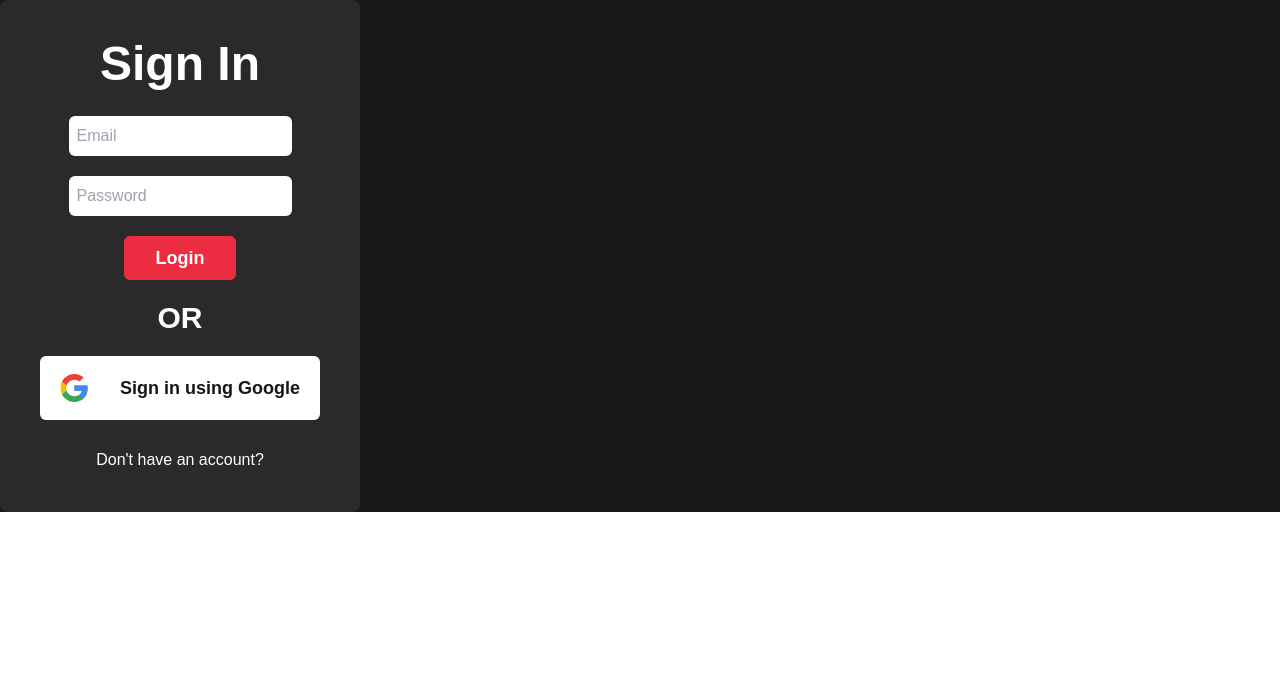
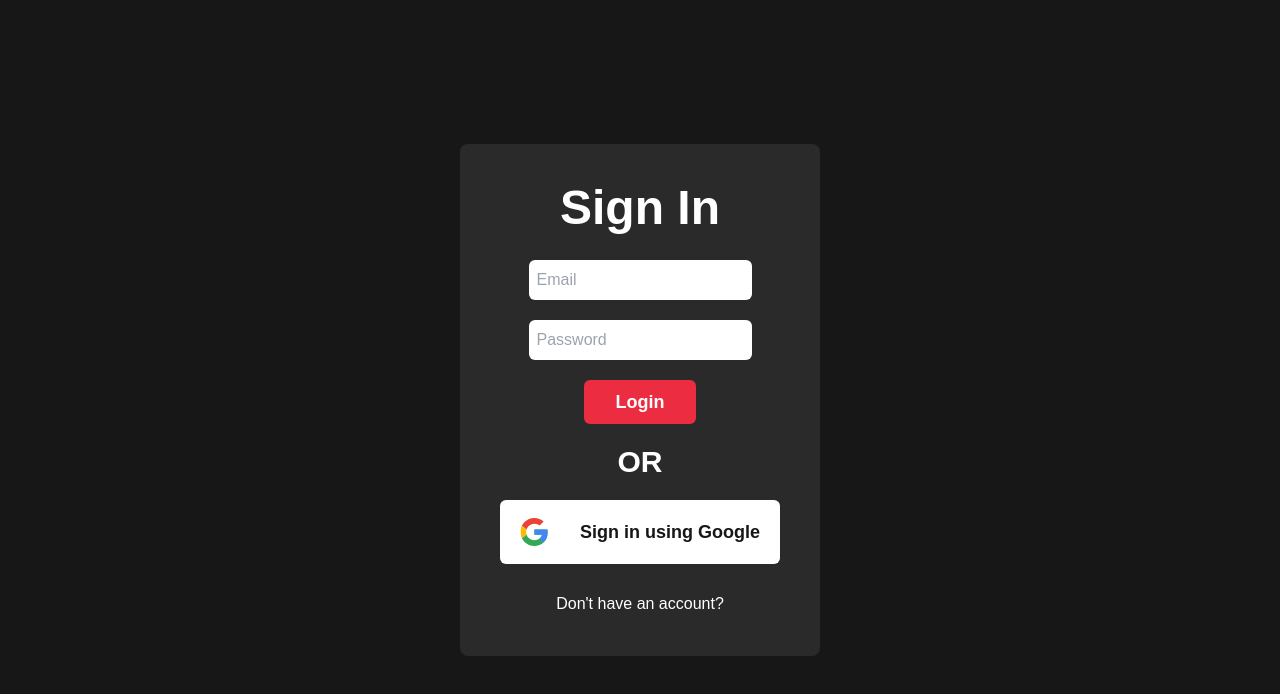
Before and after one commit to AdiKsOnDev/CollaboralHub, a React (Create React App) app: page / in a window 1280 px wide. Shown: the top 694 px of the page. Built offline with nearby package versions, Linux system fonts and the light colour scheme; the HTML template or start-up script is replaced by a standard one.

Commit message:
feat: Added Login component to the router
Login component is displayed on both '/' and '/Login' for now, this is temporary.

```diff
--- a/src/App.js
+++ b/src/App.js
@@ -1,12 +1,13 @@
 import { BrowserRouter as Router, Route, Routes } from 'react-router-dom';
-import LoginBox from './components/LoginBox';
+import Login from './pages/Login';
 
 function App() {
   return (
     <Router>
-      <div className="App bg-primary w-screen h-full">
+      <div className="App bg-primary w-screen h-screen">
         <Routes>
-          <Route path="/" element={<LoginBox />} />
+          <Route path="/" element={<Login />} />
+          <Route path="/Login" element={<Login />} />
         </Routes>
       </div>
     </Router>
```
